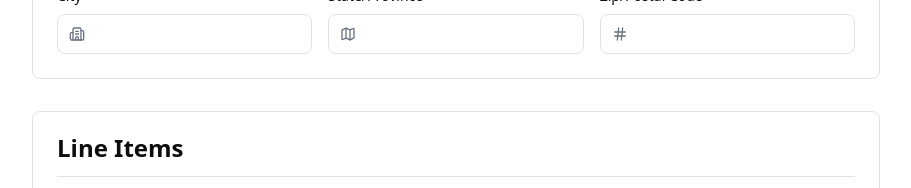
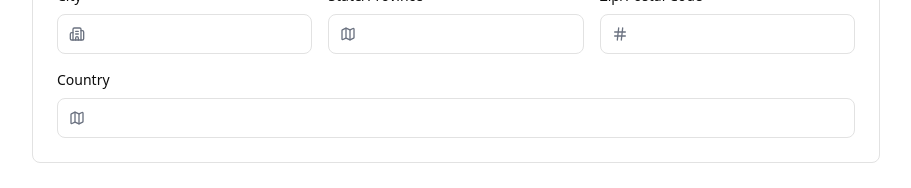
Before and after one commit to codejagaban/invoice-generator, a Next.js app: page /invoices/create in a window 1280 px wide. Shown: the part 868-1056 px from the top of the page, without its empty margins (184-1095 px from the left). Built offline with nearby package versions, Linux system fonts and the light colour scheme; no server answers.

Commit message:
feat: add customer country field to InvoiceForm component

```diff
--- a/app/components/InvoiceForm.tsx
+++ b/app/components/InvoiceForm.tsx
@@ -106,6 +106,7 @@ export default function InvoiceForm({
     customerCity: initialData?.customer.city || "",
     customerState: initialData?.customer.state || "",
     customerZipCode: initialData?.customer.zipCode || "",
+    customerCountry: initialData?.customer.country || "",
     currency: initialData?.currency || "GBP",
     notes: initialData?.notes || "",
     taxRate: initialData?.taxRate || 0,
@@ -153,6 +154,7 @@ export default function InvoiceForm({
           customerCity: template.customer.city || "",
           customerState: template.customer.state || "",
           customerZipCode: template.customer.zipCode || "",
+          customerCountry: template.customer.country || "",
           currency: template.currency,
           notes: template.notes || "",
           taxRate: template.taxRate || 0,
@@ -191,6 +193,7 @@ export default function InvoiceForm({
       customerCity: selected.city,
       customerState: selected.state,
       customerZipCode: selected.zipCode,
+      customerCountry: selected.country,
     }));
   };
 
@@ -311,7 +314,7 @@ export default function InvoiceForm({
           city: formData.customerCity,
           state: formData.customerState,
           zipCode: formData.customerZipCode,
-          country: "US", // TODO: Make this dynamic
+          country: formData.customerCountry,
         },
         items,
         notes: formData.notes,
@@ -491,6 +494,13 @@ export default function InvoiceForm({
               leadingIcon={<Hash className="h-4 w-4" />}
             />
           </div>
+          <Input
+            label="Country"
+            name="customerCountry"
+            value={formData.customerCountry}
+            onChange={handleInputChange}
+            leadingIcon={<Map className="h-4 w-4" />}
+          />
         </CardContent>
       </Card>
 
```
